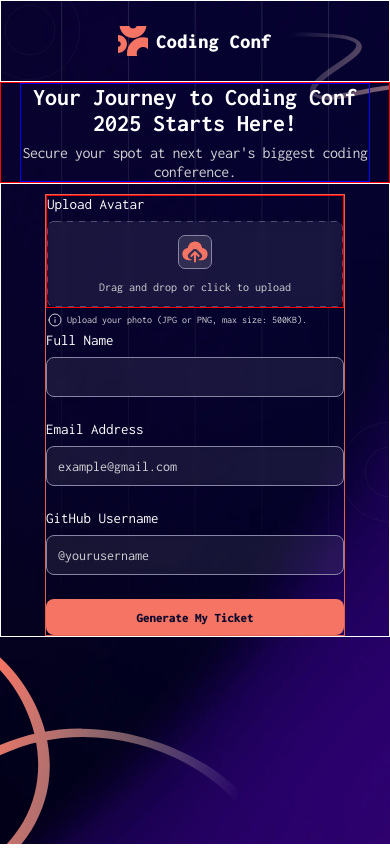
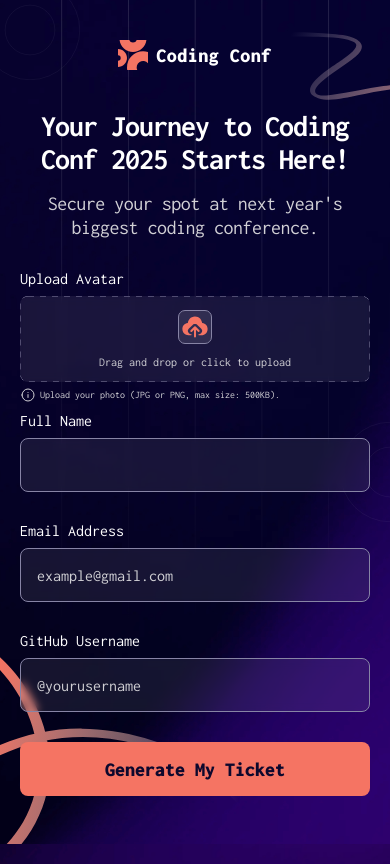
Before and after one commit to NavarroEmiliano/conference-ticket-generator-main, a React (Vite) app: page / in a window 390 px wide. Built offline with nearby package versions, Linux system fonts and the light colour scheme.

Commit message:
form mobile finished

```diff
--- a/src/App.css
+++ b/src/App.css
@@ -1,4 +1,6 @@
-body {
-    font-family: 'Inconsolata', sans-serif;
-    color: #fff;
+.main-container {
+    display: flex;
+    flex-direction: column;
+    gap: 30px;
+    height: calc(100vh - 90px);
 }
--- a/src/App.tsx
+++ b/src/App.tsx
@@ -24,12 +24,15 @@ function App() {
     <>
       <Background />
       <Header />
-      <Formtitle/>
-      {showTicket ? (
-        <Ticket user={user} />
-      ) : (
-        <Form user={user} setUser={setUser} />
-      )}
+
+      <main className="main-container">
+        <Formtitle />
+        {showTicket ? (
+          <Ticket user={user} />
+        ) : (
+          <Form user={user} setUser={setUser} />
+        )}
+      </main>
     </>
   );
 }
--- a/src/components/Form/Form.module.css
+++ b/src/components/Form/Form.module.css
@@ -12,27 +12,23 @@
     justify-content: center;
     align-items: center;
     width: 100%;
-    border: 1px solid white;
 }
 
 .form {
     display: flex;
     flex-direction: column;
-    border: 1px solid #E1604F;
-    width: 300px;
-    margin-top: 10px;
-    gap: 24px;
+    width: 350px;
+    gap: 30px;
 }
 
 .file-container {
     display: flex;
     flex-direction: column;
     gap: 9px;
-    border: 1px solid red;
 }
 
 .file-container>label {
-    font-size: 15px;
+    font-size: 16px;
 }
 
 .input-group,
@@ -45,18 +41,18 @@
 
 .input-group label,
 .file-group label {
-    font-size: 15px;
+    font-size: 16px;
 }
 
 .input {
     width: 100%;
-    height: 40px;
+    height: 54px;
     border-radius: 8px;
     background-color: rgba(255, 255, 255, 0.08);
     border: 1px solid var(--Neutral-500);
-    padding: 0 11px;
+    padding: 0 16px;
     color: #fff;
-    font-size: 14px;
+    font-size: 16px;
     caret-color: #fff;
     backdrop-filter: blur(4px);
 }
@@ -209,12 +205,12 @@
 
 
 .submit-btn {
-    height: 36px;
+    height: 54px;
     border-radius: 8px;
     background-color: var(--Orange-500);
     border: none;
     color: var(--Neutral-900);
-    font-size: 13px;
+    font-size: 20px;
     font-weight: 900;
     cursor: pointer;
 }
--- a/src/components/Formtitle/Formtitle.module.css
+++ b/src/components/Formtitle/Formtitle.module.css
@@ -2,10 +2,8 @@
     --Neutral-300: #d1d0d5;
 }
 
-
 .container {
     width: 100%;
-    border: 1px solid red;
     display: flex;
     flex-direction: column;
     text-align: center;
@@ -13,17 +11,19 @@
 }
 
 .content {
-    width: 90%;
-    border: 1px solid blue;
+    width: 80%;
 }
 
 .content h2 {
     line-height: 110%;
-    padding-bottom: 6px;
+    letter-spacing: -1px;
+    font-size: 30px;
+    padding-bottom: 16px;
 }
 
 .content p {
     font-weight: 400;
+    font-size: 20px;
     color: var(--Neutral-300);
     line-height: 120%;
     letter-spacing: -0.5px;
--- a/src/components/Header/Header.module.css
+++ b/src/components/Header/Header.module.css
@@ -1,10 +1,8 @@
 .header-container {
     width: 100%;
-    height: 20px;
     display: flex;
     align-items: center;
     justify-content: center;
-    border: 1px solid white;
     padding: 40px;
     gap: 8px;
 }
--- a/src/index.css
+++ b/src/index.css
@@ -2,7 +2,7 @@
     margin: 0;
     padding: 0;
     box-sizing: border-box;
-    font-family: "Inconsolata", serif;
+    font-family: 'Inconsolata', sans-serif;
 }
 
 body {
@@ -10,8 +10,10 @@ body {
     background-position: center;
     background-size: cover;
     background-repeat: no-repeat;
+    color: #fff;
     overflow: hidden;
 }
+
 
 @media  (min-width: 376px) and (max-width: 768px) {
     body {
```
